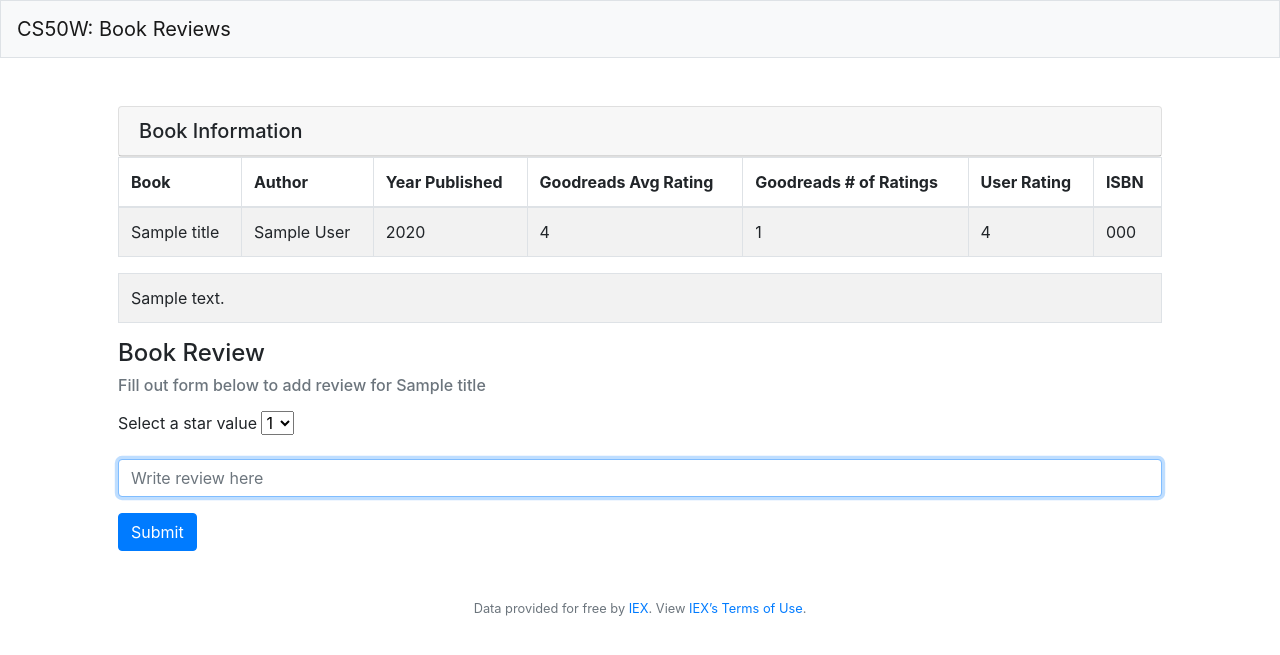
After one commit to andrew-curthoys/CS50W, a Flask app: template Projects/project1/templates/review.html in a window 1280 px wide. The commit adds this page. Shown: the top 655 px of the page. Run offline with Flask 2, Linux system fonts and the light colour scheme; the template is opened without the code that fills it: most values are stand-ins (such as "Sample title", 1, 10 or a date in 2020); some libraries are stand-ins or nearby versions.

Commit message:
Added review functionality

```diff
--- a/Projects/project1/application.py
+++ b/Projects/project1/application.py
@@ -28,7 +28,10 @@ db = scoped_session(sessionmaker(bind=engine))
 @app.route("/", methods=["GET", "POST"])
 def index():
     if request.method == "GET":
-        return render_template("index.html")
+        if session["username"] is None:
+            return render_template("index.html")
+        else:
+            return  render_template("search.html")
 
     if request.method == "POST":
         # Check that a username & password has been entered
@@ -137,40 +140,55 @@ def register():
 
 @app.route("/book", methods=["GET", "POST"])
 def book():
+    isbn = request.args.get("isbn")
+    user_id = session["user_id"]
+    review_data = db.execute("""SELECT * FROM "Reviews" WHERE user_id = :user_id AND isbn = :isbn""",
+                             {"user_id": user_id, "isbn": isbn}).fetchone()
+
+    book_data = db.execute("""SELECT * FROM "Books" WHERE isbn = :isbn""",
+                           {"isbn": isbn}).fetchone()
+
+    if review_data is None:
+        review_stars = "-"
+        review_comment = "No user review yet"
+
+    else:
+        # Get user review data
+        review_stars = review_data[2]
+        review_comment = review_data[3]
+
+    # Get book data
+    isbn = book_data[0]
+    title = book_data[1]
+    author = book_data[2]
+    year = book_data[3]
+
+    # Get reviews from Goodreads
+    load_dotenv(override=True)
+    KEY = os.getenv('key')
+    url = 'https://www.goodreads.com/book/review_counts.json'
+    params = {"key": KEY, "isbns": isbn}
+    response = requests.get(url, params=params)
+    goodreads_data = response.json()
+
+    # Parse data from Goodreads into lists to pass to results template
+    avg_rating = goodreads_data.get('books')[0].get('average_rating')
+    ratings_count = goodreads_data.get('books')[0].get('work_ratings_count')
+
     if request.method == "GET":
-        isbn = request.args.get("isbn")
-        user_id = session["user_id"]
-        review_data = db.execute("""SELECT * FROM "Reviews" WHERE user_id = :user_id AND isbn = :isbn""",
-                                 {"user_id": user_id, "isbn": isbn}).fetchone()
+        if review_data is None:
+            return render_template("/review.html", title=title, author=author, year=year, avg_rating=avg_rating, ratings_count=ratings_count, review_stars=review_stars, review_comment=review_comment, isbn=isbn)
+        else:
+            return render_template("/book.html", title=title, author=author, year=year, avg_rating=avg_rating, ratings_count=ratings_count, review_stars=review_stars, review_comment=review_comment, isbn=isbn)
+
+    if request.method == "POST":
+        stars = request.form.get("stars")
+        comment = request.form.get("comment")
+        db.execute("""INSERT INTO "Reviews" (user_id, isbn, stars, comment) VALUES (:user_id, :isbn, :stars, :comment)""",
+                   {"user_id": user_id, "isbn": isbn, "stars": stars, "comment": comment})
+        db.commit()
 
         book_data = db.execute("""SELECT * FROM "Books" WHERE isbn = :isbn""",
                                {"isbn": isbn}).fetchone()
 
-        if review_data is None:
-            review_stars = "-"
-            review_comment = "No user review yet"
-
-        else:
-            # Get user review data
-            review_stars = review_data[2]
-            review_comment = review_data[3]
-
-        # Get book data
-        isbn = book_data[0]
-        title = book_data[1]
-        author = book_data[2]
-        year = book_data[3]
-
-        # Get reviews from Goodreads
-        load_dotenv(override=True)
-        KEY = os.getenv('key')
-        url = 'https://www.goodreads.com/book/review_counts.json'
-        params = {"key": KEY, "isbns": isbn}
-        response = requests.get(url, params=params)
-        goodreads_data = response.json()
-
-        # Parse data from Goodreads into lists to pass to results template
-        avg_rating = goodreads_data.get('books')[0].get('average_rating')
-        ratings_count = goodreads_data.get('books')[0].get('work_ratings_count')
-
         return render_template("/book.html", title=title, author=author, year=year, avg_rating=avg_rating, ratings_count=ratings_count, review_stars=review_stars, review_comment=review_comment, isbn=isbn)
--- a/Projects/project1/templates/book.html
+++ b/Projects/project1/templates/book.html
@@ -24,7 +24,6 @@
                     <th>Goodreads Avg Rating</th>
                     <th>Goodreads # of Ratings</th>
                     <th>User Rating</th>
-                    <th>User Review</th>
                     <th>ISBN</th>
                 </tr>
             </thead>
@@ -36,11 +35,19 @@
                     <td>{{ avg_rating }}</td>
                     <td>{{ ratings_count }}</td>
                     <td>{{ review_stars }}</td>
+                    <td>{{ isbn }}</td>
+                </tr>
+                <tr>
+                    <table id="search-subresults" class="table table-striped table-bordered" style="width:100">
+                        <tr>
                             <td>{{ review_comment }}</td>
-                        <td>{{ isbn }}</td>
+                        </tr>
+                    </table>
                 </tr>
             </tbody>
         </table>
+
+        {% block review %}{% endblock %}
 
         <script>
             $(document).ready(function() {
--- /dev/null
+++ b/Projects/project1/templates/review.html
@@ -0,0 +1,24 @@
+{% extends "book.html" %}
+
+{% block review %}
+    <form action="/book?isbn={{ isbn }}" method="post">
+        <div class="form-group">
+            <h4>Book Review</h4>
+            <h6 class="text-muted">Fill out form below to add review for {{ title }}</h6>
+        </div>
+        <div class="form-group">
+            <label for="stars">Select a star value</label>
+            <select id="stars" name="stars">
+                <option value="1">1</option>
+                <option value="2">2</option>
+                <option value="3">3</option>
+                <option value="4">4</option>
+                <option value="5">5</option>
+            </select>
+        </div>
+        <div class="form-group">
+            <input autocomplete="off" autofocus class="form-control" name="comment" placeholder="Write review here" type="text">
+        </div>
+            <button class="btn btn-primary" type="submit">Submit</button>
+    </form>
+{% endblock %}
```
Lines whose indentation alone changed are shown as unchanged.
